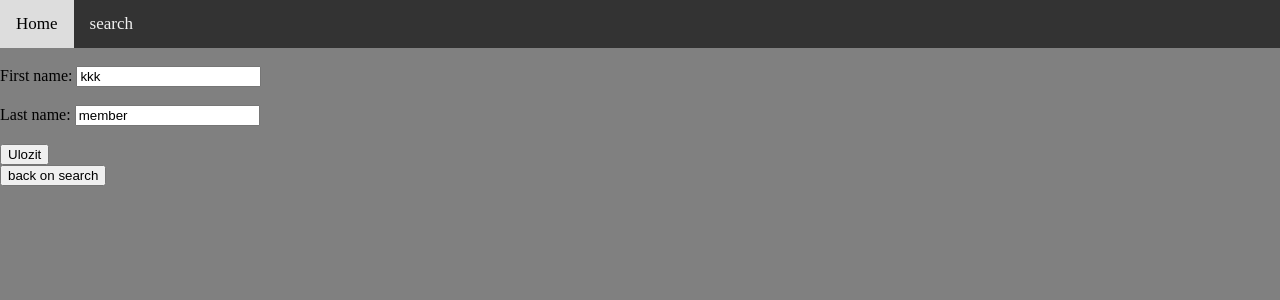
After one commit to MinnIsKill/ITU-projekt, a Flask app: page /studentPage/1 in a window 1280 px wide. The commit adds this page. Shown: the top 300 px of the page. Run offline with Flask 2, Linux system fonts and the light colour scheme; data comes from the database, SQL or seed files in the repository; both versions use the stored data as it was after the commit.

Commit message:
back end update

```diff
--- /dev/null
+++ b/backend/app/static/css/main.css
@@ -0,0 +1,32 @@
+body{
+    margin: 0;
+    background-color: gray;
+}
+
+/* Add a black background color to the top navigation */
+.topnav {
+  background-color: #333;
+  overflow: hidden;
+}
+
+/* Style the links inside the navigation bar */
+.topnav a {
+  float: left;
+  color: #f2f2f2;
+  text-align: center;
+  padding: 14px 16px;
+  text-decoration: none;
+  font-size: 17px;
+}
+
+/* Change the color of links on hover */
+.topnav a:hover {
+  background-color: #ddd;
+  color: black;
+}
+
+/* Add a color to the active/current link */
+.topnav a.active {
+  background-color: #04AA6D;
+  color: white;
+}
--- a/backend/templates/base.html
+++ b/backend/app/templates/base.html
@@ -5,10 +5,18 @@
         <meta name="Viewport" content="width=device-width, initial-scale=1.0">
         <meta http-equiv="X-UA-Compatible" content="ie=edge">
         <link rel="stylesheet" href="{{ url_for('static',filename='css/main.css') }}">
+        <link rel="shortcut icon" href="{{ url_for('static', filename='favicon.ico') }}">
         {% block head %}{% endblock %}
     </head>
 
     <body>
+        <div class="topnav" id="TopNav">
+            <a href="/">Home</a>
+            <a href="/search">search</a>
+        </div>
+
+
         {% block body %}{% endblock %}
+
     </body>
 </html>
--- /dev/null
+++ b/backend/app/templates/user_info.html
@@ -0,0 +1,17 @@
+{% extends 'base.html' %}
+
+{% block head %}
+<title>student:{{ i.id }}</title>
+{% endblock %}
+
+{% block body %}
+<br>
+<form action="/studentPage/{{ i.id }}" method="POST">
+    <label for="fname">First name:</label>
+    <input type="text" id="name" name="name" value="{{ i.name }}"><br><br>
+    <label for="surname">Last name:</label>
+    <input type="text" id="surname" name="surname" value="{{ i.surname }}"><br><br>
+    <input type="submit" value="Ulozit">
+</form>
+    <button onclick="window.location.href='/search'">back on search</button>
+{% endblock %}
--- /dev/null
+++ b/backend/app/views.py
@@ -0,0 +1,54 @@
+from flask import Flask, render_template, url_for, request, redirect
+from flask_sqlalchemy import SQLAlchemy
+
+from app import app
+from app import db
+from app import Person
+
+@app.route("/search",methods=["POST","GET"])
+def search():
+    if request.method == "POST":
+        name = request.form["name"]
+        surname = request.form["surname"]
+        new_person = Person(name = name, surname = surname)
+        try:
+            db.session.add(new_person)
+            db.session.commit()
+            return(redirect("/search"))
+        except:
+            return "DATABASE ERROR"
+
+    else:
+        offenders = Person.query.order_by(Person.id).all()
+        return render_template("search.html", offenders = offenders)
+
+@app.route("/",methods=["GET","POST"])
+def index():
+        return render_template("index.html")
+
+@app.route("/getStudent/<student_id>",methods=["GET","POST"])
+def getStudent(student_id):
+    try:
+        person = Person.query.order_by(Person.id).filter_by(id = student_id).first()
+        return "<h1>{} {}<h2>".format(person.name,person.surname)
+    except:
+        return "DATABASE EROR"
+
+@app.route("/studentPage/<student_id>",methods=["GET","POST"])
+def studentPage(student_id):
+    if request.method == "POST":
+        try:
+            person = Person.query.order_by(Person.id).filter_by(id = student_id).first()
+            person.name = request.form["name"]
+            person.surname = request.form["surname"]
+            db.session.commit()
+            return render_template("user_info.html", i = person)
+        except:
+            return "DATABASE EROR"
+
+    else:
+        try:
+            person = Person.query.order_by(Person.id).filter_by(id = student_id).first()
+            return render_template("user_info.html", i = person)
+        except:
+            return "DATABASE EROR"
--- /dev/null
+++ b/backend/run.py
@@ -0,0 +1,7 @@
+#!/usr/bin/env python3
+from app import app
+
+if __name__ == "__main__":
+    app.run(debug=True)
+
+from app import views
--- a/backend/static/css/main.css
+++ /dev/null
@@ -1,4 +0,0 @@
-body{
-    margin: 0;
-    background-color: cyan;
-}
```
Also changed, not shown: backend/app.py (deleted, +0 -12 lines), backend/app/__init__.py (added, +23 -0 lines), backend/app/templates/index.html (added, +14 -0 lines), backend/app/templates/search.html (added, +36 -0 lines), backend/requirements.txt (added, +11 -0 lines), backend/templates/index.html (deleted, +0 -9 lines), backend/app/model.py (added), backend/app/static/favicon.ico (added), backend/app/test.db (added).
